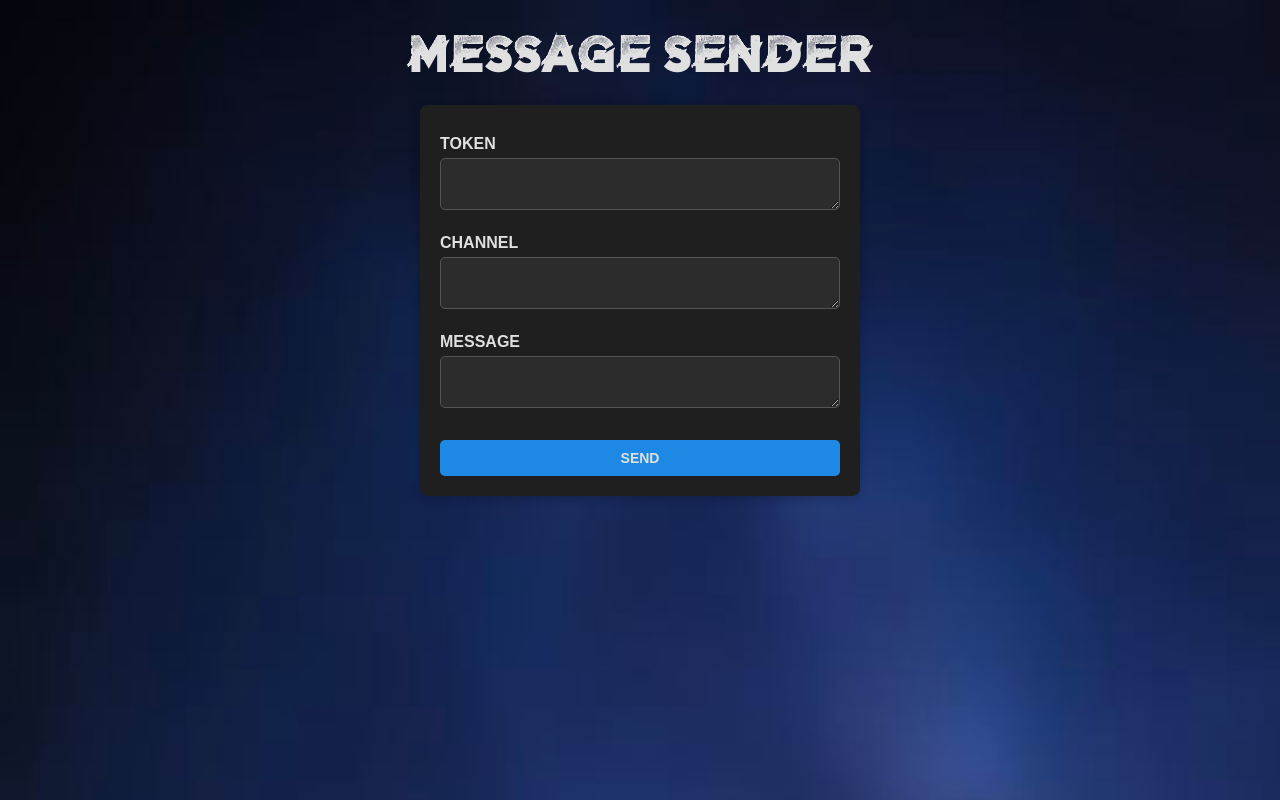
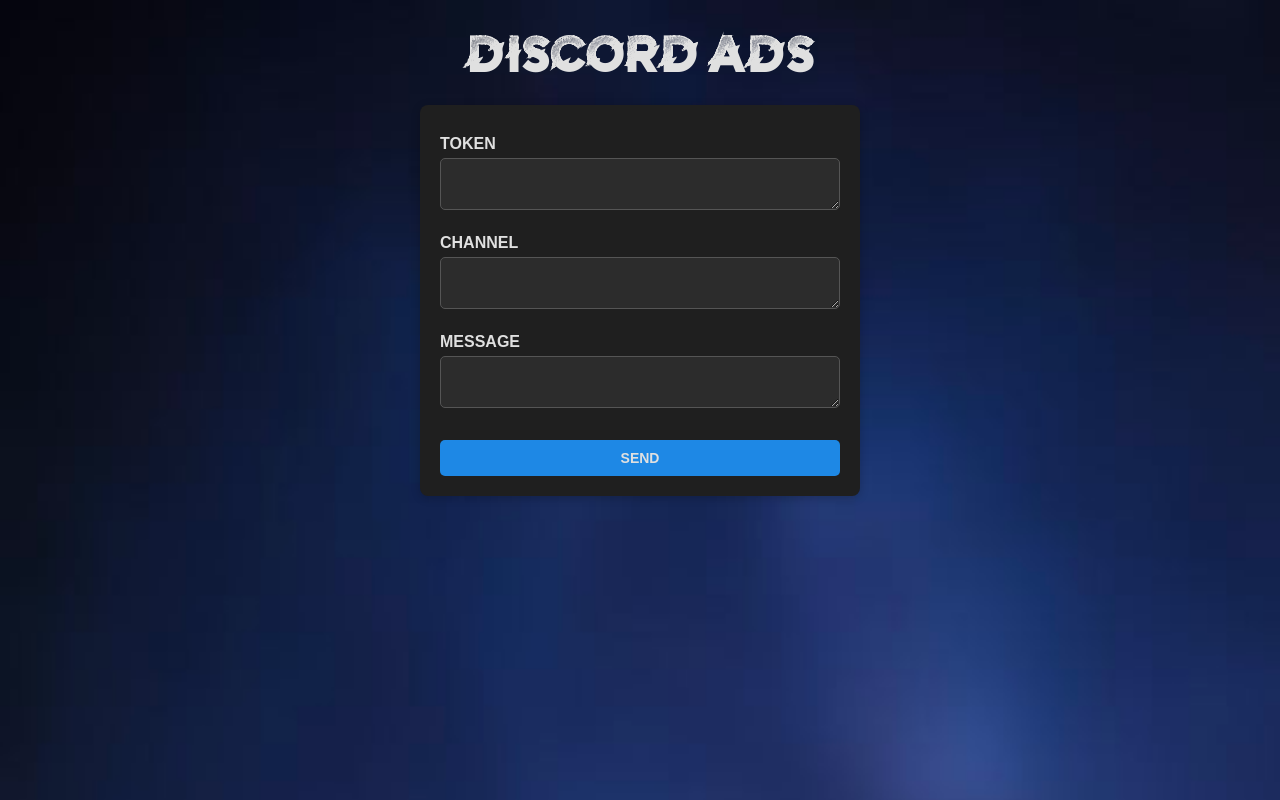
Before and after one commit to tororo106/DiscordADS, a plain HTML site: page index.html in a window 1280 px wide. Drawn offline with Linux system fonts and the light colour scheme; a web font is replaced by a local one.

Commit message:
Update index.html

```diff
--- a/index.html
+++ b/index.html
@@ -3,11 +3,11 @@
 <head>
   <meta charset="UTF-8">
   <meta name="viewport" content="width=device-width, initial-scale=1.0">
-  <title>MESSAGE SENDER</title>
+  <title>Discord ADS</title>
   <link rel="stylesheet" href="style.css">
 </head>
 <body>
-  <h1>MESSAGE SENDER</h1>
+  <h1>Discord ADS</h1>
   <form>
     <label for="token" class="text">TOKEN</label>
     <textarea type="text" id="token" name="token" required></textarea><br>
```
